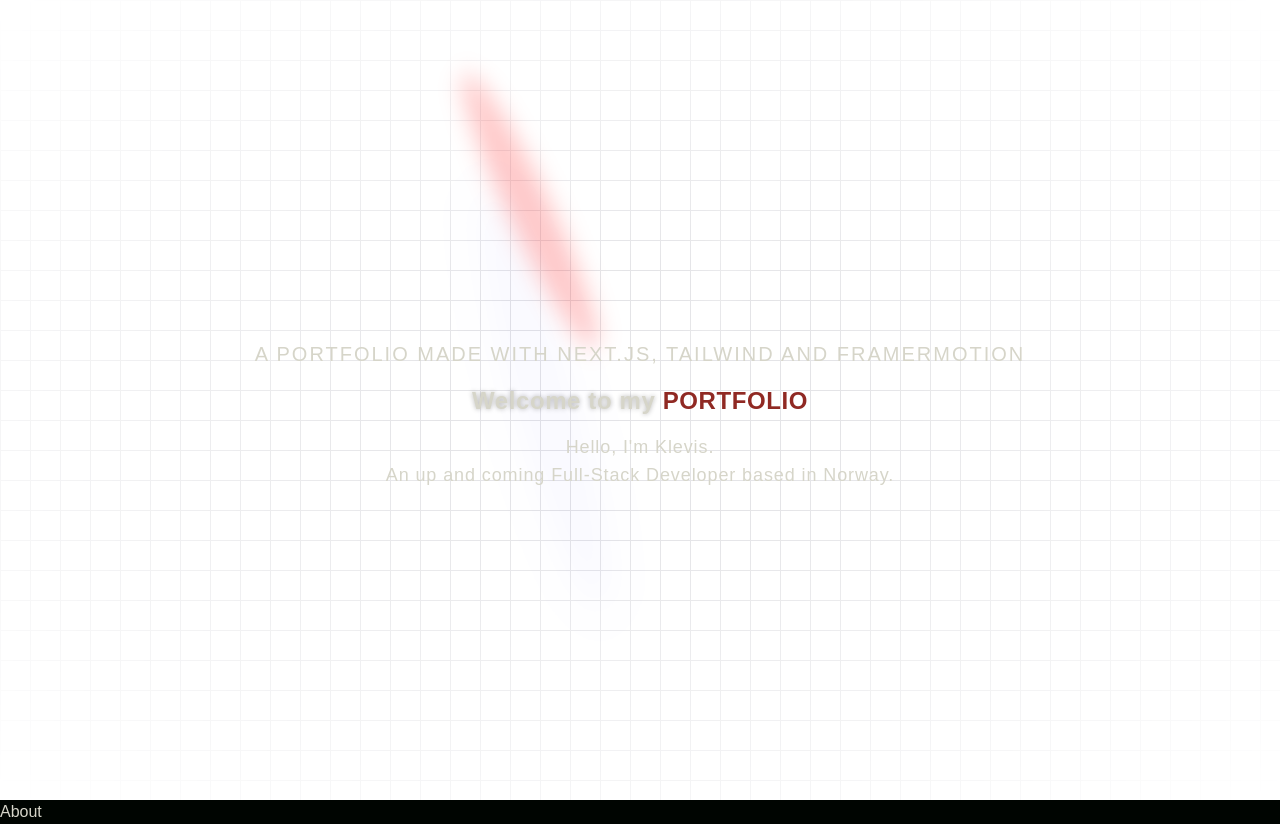
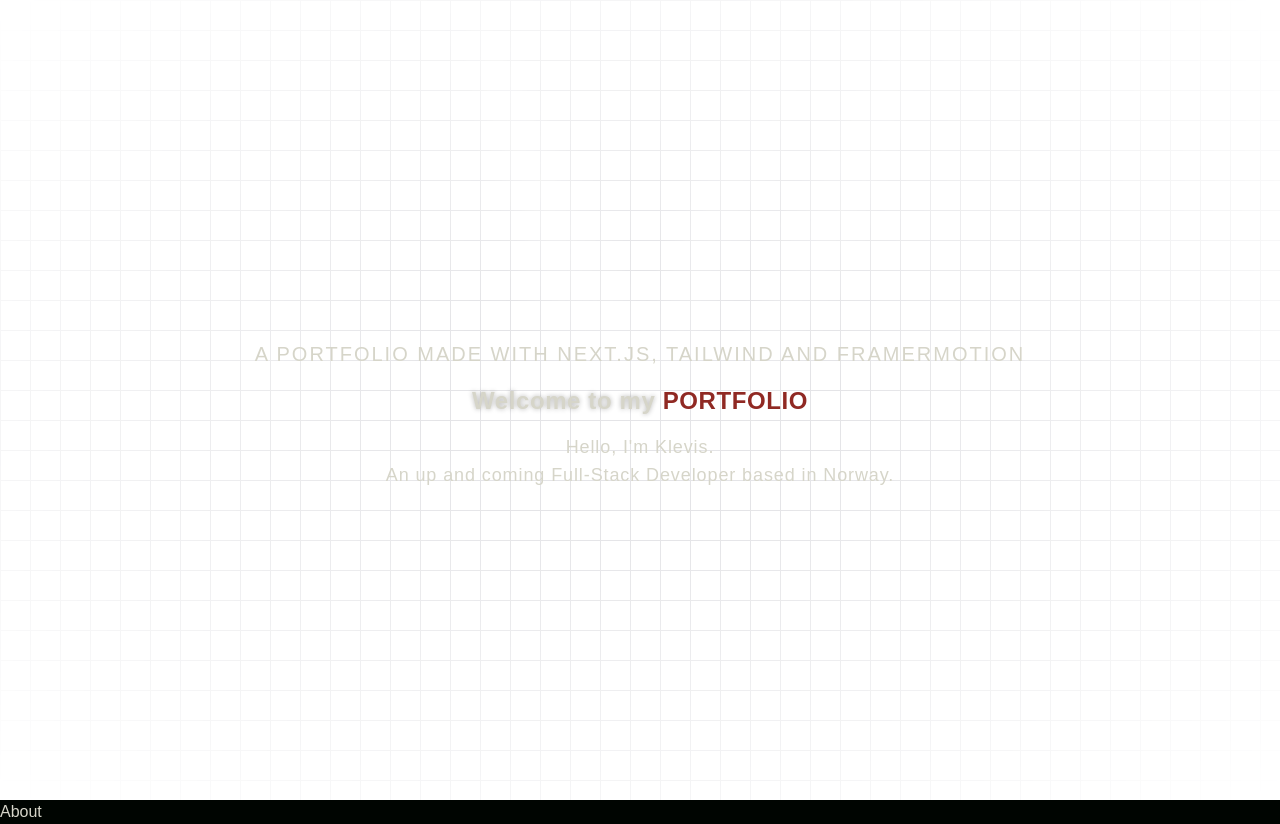
Before and after one commit to KodeHodeKlevis/portfolio, a Next.js app: page / in a window 1280 px wide. Built offline with nearby package versions, Linux system fonts and the light colour scheme.

Commit message:
final 1 spotlight

```diff
--- a/components/Hero.tsx
+++ b/components/Hero.tsx
@@ -13,45 +13,51 @@ const Hero = () => {
   }, []);
 
   return (
-    <section className="pb-24 pt-36 bg-background relative flex items-center justify-center h-screen">
-    <div className="absolute inset-0 flex items-center justify-center w-full h-full">
-
+    <section className="pb-24 pt-36 bg-background relative flex items-center justify-center h-screen overflow-hidden">
+      <div className="absolute inset-0 flex items-center justify-center w-full h-full">
+        {/* Left Spotlight (Red) */}
         <Spotlight
         className={cn(
-            "absolute top-[30%] left-0 lg:left-[450px] md:left-[40px] transform rotate-[30deg] z-10 filter opacity-90", // Add left shift for large screens
+            "absolute top-[30%] left-0 lg:left-[450px] md:left-[40px] transform rotate-[30deg] z-10 filter opacity-90",
             isVisible ? "transition-all duration-500" : "opacity-0",
-            "w-[250px] h-[250px] sm:w-[150px] sm:h-[150px] md:w-[200px] md:h-[200px] lg:w-[300px] lg:h-[300px]"
-        )}
-        fill="red"
-        />
-
-        <Spotlight
-        className={cn(
-            "absolute top-[30%] right-0 lg:right-[459px] md:right-[40px] transform rotate-[75deg] z-10 filter opacity-90", // Positioned to the right on all screen sizes
-            isVisible ? "transition-all duration-500" : "opacity-0",
-            // Adjust size for different devices
-            "w-[250px] h-[250px] sm:w-[100px] sm:h-[100px] md:w-[200px] md:h-[200px] lg:w-[300px] lg:h-[300px] sm:right-[10px]" // Adjust right position for smaller screens
+            "w-[400px] h-[400px] sm:w-[250px] sm:h-[250px] md:w-[300px] md:h-[300px] lg:w-[400px] lg:h-[400px]" // Increased size for larger spotlights
         )}
         fill="white"
         />
 
-
+        {/* Right Spotlight (Blue, on the right of Red) */}
         <Spotlight
         className={cn(
-            "absolute top-[32%] right-[20%] w-[24vw] h-[50vh] transform rotate-[85deg] z-10 filter opacity-10",
+            "absolute top-[30%] right-[30px] lg:right-[500px] md:right-[50px] transform rotate-[40deg] z-10 filter opacity-90",
             isVisible ? "transition-all duration-500" : "opacity-0",
-            "hidden lg:block sm:w-[35vw] sm:h-[40vh]" // Hidden on small screens, visible on large (lg) screens
+            "w-[400px] h-[400px] sm:w-[250px] sm:h-[250px] md:w-[300px] md:h-[300px] lg:w-[400px] lg:h-[400px]" // Increased size for larger spotlights
         )}
         fill="white"
         />
+
+        <div className="overflow-hidden">
+        {/* Right Spotlight (White) */}
+        <Spotlight
+            className={cn(
+            "absolute top-[30%] right-0 lg:right-[459px] md:right-[40px] transform rotate-[75deg] z-10 filter opacity-90",
+            isVisible ? "transition-all duration-500" : "opacity-0",
+            "w-[400px] h-[400px] sm:w-[250px] sm:h-[250px] md:w-[300px] md:h-[300px] lg:w-[400px] lg:h-[400px]",
+            "sm:max-w-[calc(100%-20px)]"
+            )}
+            fill="white"
+        />
+        </div>
+
+        {/* Left Spotlight (Yellow, on the left of White) */}
         <Spotlight
         className={cn(
-            "absolute top-[30%] left-[25%] w-[24vw] h-[50vh] transform rotate-[40deg] z-10 filter opacity-10",
+            "absolute top-[32%] left-[10px] lg:left-[500px] md:left-[50px] transform rotate-[80deg] z-10 filter opacity-10",
             isVisible ? "transition-all duration-500" : "opacity-0",
-            "hidden lg:block sm:w-[35vw] sm:h-[40vh]" // Hidden on small screens, visible on large (lg) screens
+            "w-[400px] h-[400px] sm:w-[250px] sm:h-[250px] md:w-[300px] md:h-[300px] lg:w-[400px] lg:h-[400px]" // Increased size for larger spotlights
         )}
-        fill="blue"
+        fill="white"
         />
+
       </div>
 
       {/* Background grid */}
@@ -77,7 +83,9 @@ const Hero = () => {
             className="text-center text-[30px] sm:text-4xl md:text-5xl lg:text-7xl"
             words="Welcome to my Portfolio"
           />
-          <p className="text-center md:tracking-wider mb-5 text-sm md:text-lg lg:text-1xl" > Hello, I&apos;m Klevis. <br></br> An up and coming Full-Stack Developer based in Norway.</p>
+          <p className="text-center md:tracking-wider mb-5 text-sm md:text-lg lg:text-1xl">
+            Hello, I&apos;m Klevis. <br /> An up and coming Full-Stack Developer based in Norway.
+          </p>
         </div>
       </div>
     </section>
```
